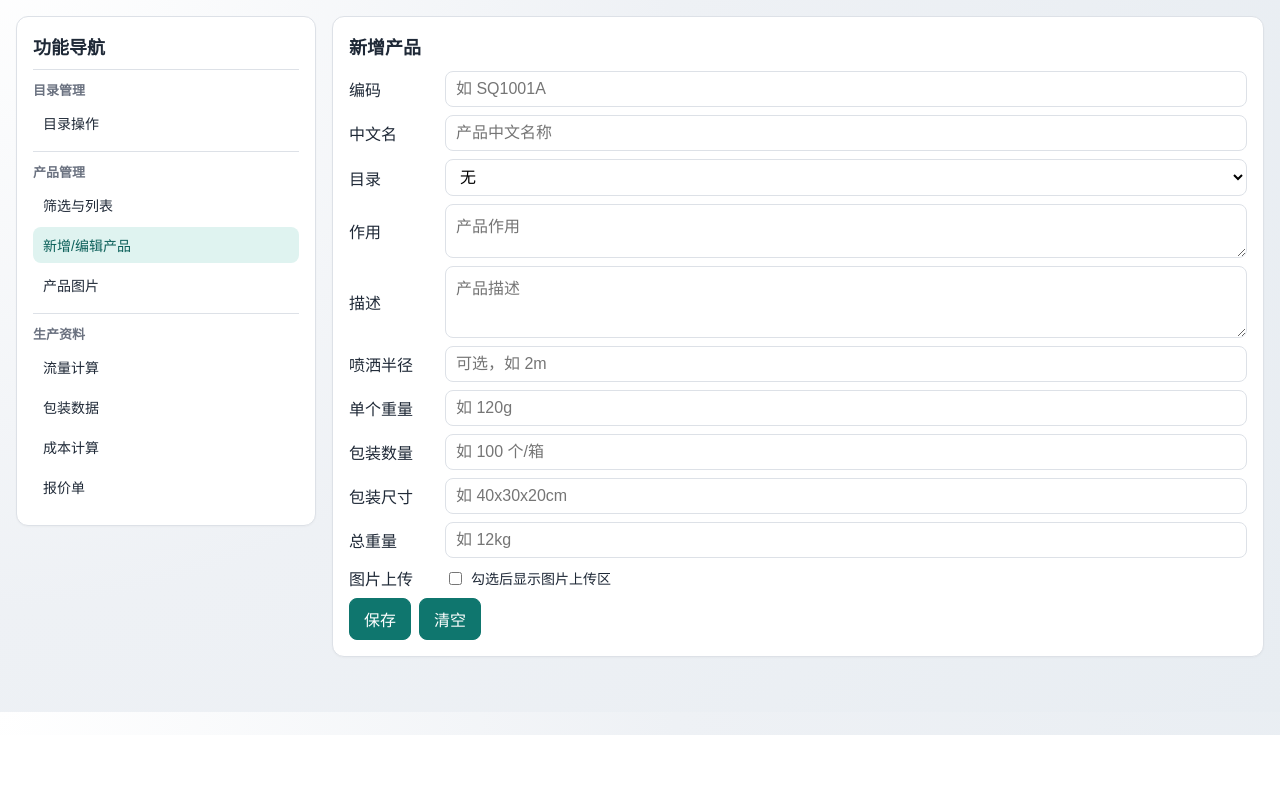
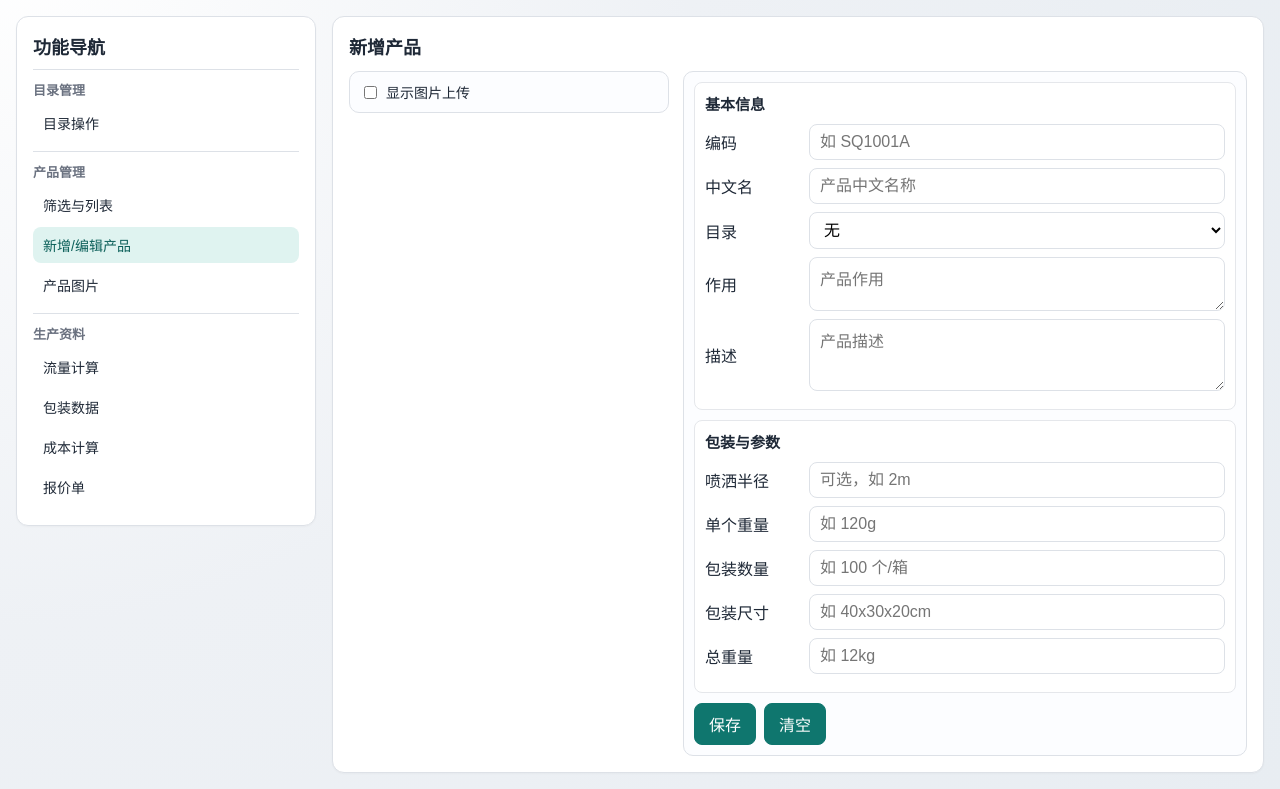
Before and after one commit to ciwei0600/ProductsInformationManage, a Flask app: page / in a window 1280 px wide, after a click on "新增/编辑产品". Shown: the part 65-854 px from the top of the page. Before the commit the page ends 800 px from the top, so only its background shows below. Run offline with Flask 3, Linux system fonts and the light colour scheme; data that the repository does not hold is empty; some libraries are stand-ins or nearby versions.

Commit message:
feat(product-form): redesign detail layout with media panel

```diff
--- a/static/app.js
+++ b/static/app.js
@@ -6,6 +6,7 @@ const state = {
   total: 0,
   selectedTreeCategoryId: null,
   selectedTreeProductId: null,
+  selectedProductMainImagePath: null,
   expandedCategoryIds: new Set(),
   categoryAction: "add",
   materialProducts: [],
@@ -394,15 +395,41 @@ function updatePager() {
 
 function renderProductImages(images) {
   const container = el("imageList");
+  const mainImage = el("productMainImage");
+  const mainHint = el("productMainImageHint");
+
+  const showMain = (imagePath) => {
+    if (!mainImage || !mainHint) return;
+    if (!imagePath) {
+      mainImage.classList.remove("show");
+      mainImage.removeAttribute("src");
+      mainHint.style.display = "block";
+      return;
+    }
+    mainImage.src = `/media/${imagePath}`;
+    mainImage.classList.add("show");
+    mainHint.style.display = "none";
+  };
+
   if (!images.length) {
     container.innerHTML = '<div class="hint">暂无图片</div>';
+    state.selectedProductMainImagePath = null;
+    showMain(null);
     return;
   }
+
+  const availablePaths = new Set(images.map((img) => img.image_path));
+  if (!state.selectedProductMainImagePath || !availablePaths.has(state.selectedProductMainImagePath)) {
+    state.selectedProductMainImagePath = images[0].image_path;
+  }
+  showMain(state.selectedProductMainImagePath);
 
   container.innerHTML = images
     .map(
       (img) => `
-    <div class="image-card">
+    <div class="image-card ${
+      state.selectedProductMainImagePath === img.image_path ? "active" : ""
+    }" data-image-path="${img.image_path}">
       <img src="/media/${img.image_path}" alt="${img.image_path}" />
       <button class="danger" data-id="${img.id}">删除图片</button>
     </div>
@@ -410,8 +437,16 @@ function renderProductImages(images) {
     )
     .join("");
 
+  container.querySelectorAll(".image-card[data-image-path]").forEach((card) => {
+    card.addEventListener("click", () => {
+      state.selectedProductMainImagePath = card.dataset.imagePath || null;
+      renderProductImages(images);
+    });
+  });
+
   container.querySelectorAll("button").forEach((button) => {
-    button.addEventListener("click", async () => {
+    button.addEventListener("click", async (event) => {
+      event.stopPropagation();
       const id = Number(button.dataset.id);
       if (!window.confirm("确认删除该图片？")) return;
       await request(`/api/product-images/${id}`, { method: "DELETE" });
@@ -439,6 +474,16 @@ function resetProductForm() {
   el("productFormTitle").textContent = "新增产品";
   el("productShowImagesToggle").checked = false;
   setProductImagePanelVisible(false);
+  state.selectedProductMainImagePath = null;
+  const mainImage = el("productMainImage");
+  if (mainImage) {
+    mainImage.classList.remove("show");
+    mainImage.removeAttribute("src");
+  }
+  const mainHint = el("productMainImageHint");
+  if (mainHint) {
+    mainHint.style.display = "block";
+  }
   el("imageFile").value = "";
   el("imageList").innerHTML = '<div class="hint">请先选择或保存一个产品后上传图片。</div>';
 }
@@ -719,6 +764,7 @@ async function loadProductDetail(id) {
   const data = await request(`/api/products/${id}`);
   const product = data.product;
   setActivePage("page-product-form", true);
+  state.selectedProductMainImagePath = null;
 
   el("productId").value = String(product.id);
   el("productCode").value = product.code || "";
@@ -732,6 +778,8 @@ async function loadProductDetail(id) {
   el("productPackageSize").value = product.package_size || "";
   el("productGrossWeight").value = product.gross_weight || "";
   el("productFormTitle").textContent = `编辑产品 #${product.id}`;
+  el("productShowImagesToggle").checked = true;
+  setProductImagePanelVisible(true);
 
   renderProductImages(data.images || []);
 }
--- a/static/style.css
+++ b/static/style.css
@@ -263,6 +263,38 @@ button.danger {
   width: auto;
 }
 
+.product-detail-shell {
+  display: grid;
+  grid-template-columns: 320px 1fr;
+  gap: 14px;
+  align-items: start;
+}
+
+.product-media-col,
+.product-form-col {
+  border: 1px solid var(--line);
+  border-radius: 10px;
+  background: #fcfdff;
+  padding: 10px;
+}
+
+.product-form-col .row {
+  grid-template-columns: 96px 1fr;
+}
+
+.detail-section {
+  border: 1px solid #e5e7eb;
+  border-radius: 8px;
+  padding: 10px;
+  margin-bottom: 10px;
+  background: #fff;
+}
+
+.detail-section h3 {
+  margin: 0 0 10px;
+  font-size: 15px;
+}
+
 .product-image-panel {
   display: none;
   margin: 8px 0 12px;
--- a/templates/index.html
+++ b/templates/index.html
@@ -104,6 +104,28 @@
         <section class="card content-page" id="page-product-form">
           <h2 id="productFormTitle">新增产品</h2>
           <input id="productId" type="hidden" />
+          <div class="product-detail-shell">
+            <aside class="product-media-col">
+              <label class="checkbox">
+                <input id="productShowImagesToggle" type="checkbox" />
+                显示图片上传
+              </label>
+              <div id="productImagePanel" class="product-image-panel">
+                <div class="product-main-image-wrap">
+                  <img id="productMainImage" class="product-main-image" alt="产品主图" />
+                  <div id="productMainImageHint" class="hint">暂无图片</div>
+                </div>
+                <div class="button-row mt12">
+                  <input id="imageFile" type="file" accept="image/*" />
+                  <button id="uploadImageBtn">上传图片</button>
+                </div>
+                <div id="imageList" class="image-list product-thumbs"></div>
+              </div>
+            </aside>
+
+            <div class="product-form-col">
+              <section class="detail-section">
+                <h3>基本信息</h3>
                 <div class="row">
                   <label for="productCode">编码</label>
                   <input id="productCode" type="text" placeholder="如 SQ1001A" />
@@ -124,6 +146,10 @@
                   <label for="productDescription">描述</label>
                   <textarea id="productDescription" rows="3" placeholder="产品描述"></textarea>
                 </div>
+              </section>
+
+              <section class="detail-section">
+                <h3>包装与参数</h3>
                 <div class="row">
                   <label for="productSprayRadius">喷洒半径</label>
                   <input id="productSprayRadius" type="text" placeholder="可选，如 2m" />
@@ -144,25 +170,13 @@
                   <label for="productGrossWeight">总重量</label>
                   <input id="productGrossWeight" type="text" placeholder="如 12kg" />
                 </div>
-          <div class="row">
-            <label>图片上传</label>
-            <label class="checkbox">
-              <input id="productShowImagesToggle" type="checkbox" />
-              勾选后显示图片上传区
-            </label>
-          </div>
-          <div id="productImagePanel" class="product-image-panel">
-            <div id="imageGroup">
-              <div class="button-row">
-                <input id="imageFile" type="file" accept="image/*" />
-                <button id="uploadImageBtn">上传图片</button>
-              </div>
-              <div id="imageList" class="image-list"></div>
-            </div>
-          </div>
+              </section>
+
               <div class="button-row">
                 <button id="saveProductBtn">保存</button>
                 <button id="resetProductBtn">清空</button>
+              </div>
+            </div>
           </div>
         </section>
 
```
Also changed, not shown: other parts of static/style.css (+60 -0 lines). Lines whose indentation alone changed are shown as unchanged.
